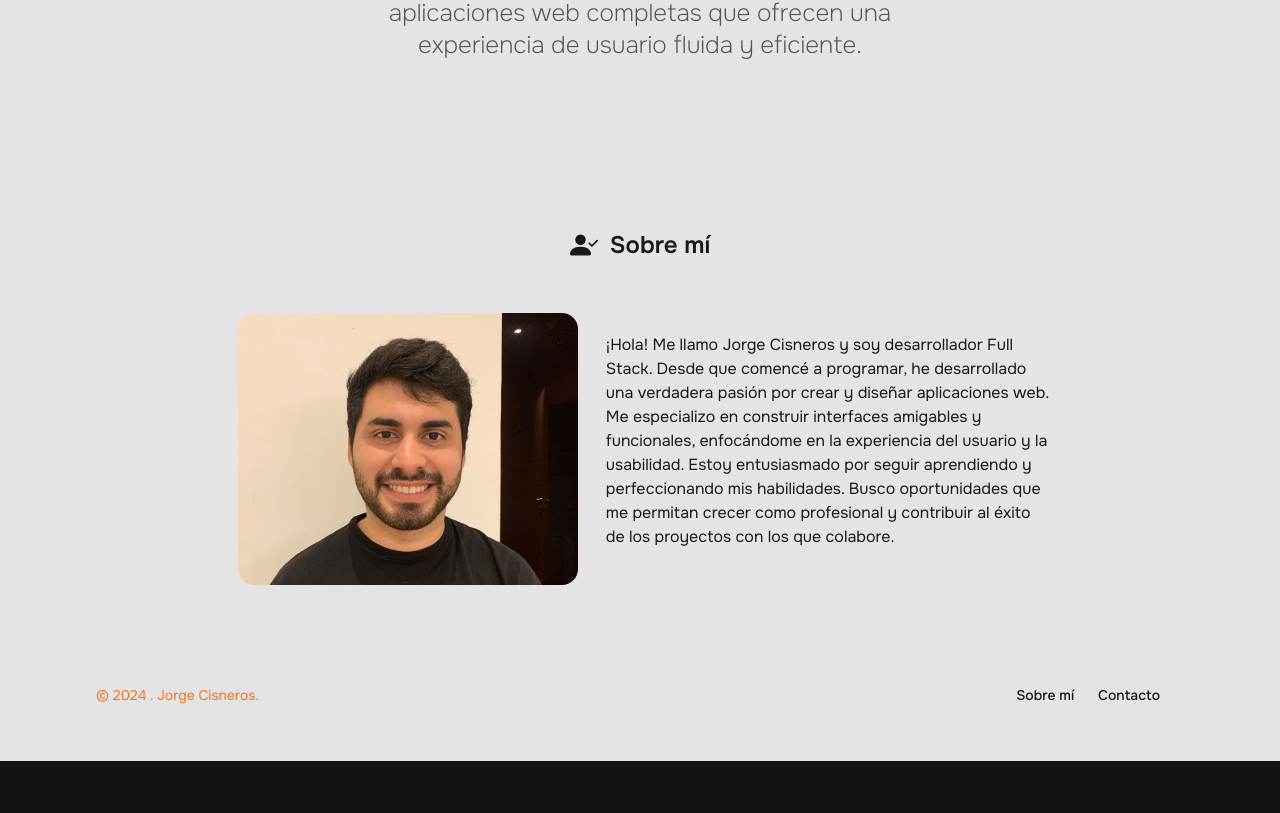
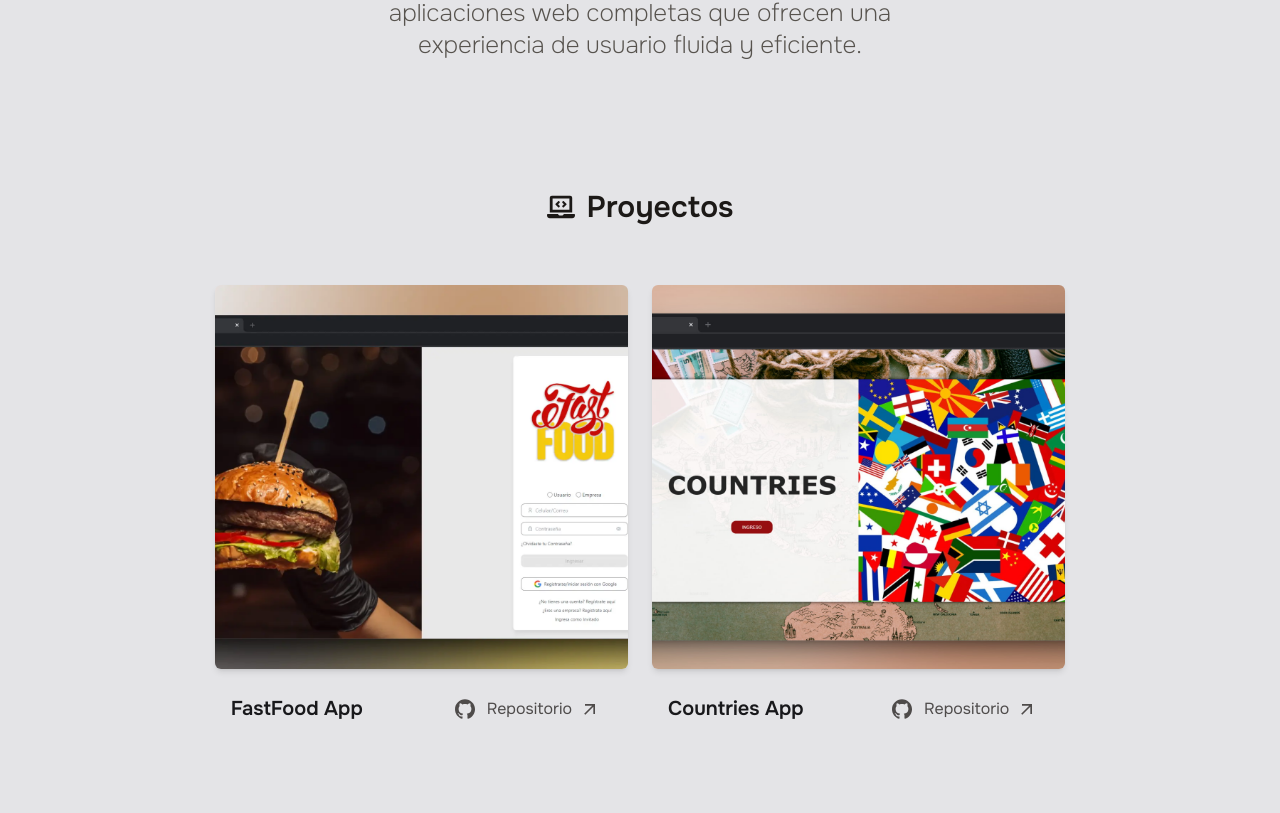
Before and after one commit to Jdcisneros/Portfolio, a React (Vite) app: page / in a window 1280 px wide. Shown: the part 527-1340 px from the top of the page. Before the commit the page ends 1288 px from the top, so only its background shows below. Built offline with nearby package versions, Linux system fonts and the light colour scheme; what tailwindcss-animated would draw is missing.

Commit message:
finalizado

```diff
--- a/src/components/projectos.jsx
+++ b/src/components/projectos.jsx
@@ -3,11 +3,14 @@
 
 import fastfood from "./projectosImg/fastfood.webp";
 import countries from "./projectosImg/countries.jpg";
-import Carousel from "./carousel";
+
 import { IoLogoCss3, IoLogoJavascript } from "react-icons/io";
 import { IoLogoReact } from "react-icons/io5";
 import { BiLogoPostgresql, BiLogoRedux, BiLogoTailwindCss } from "react-icons/bi";
 import { SiExpress } from "react-icons/si";
+
+import { ImGithub } from "react-icons/im";
+import { MdOutlineArrowOutward } from "react-icons/md";
 
 function Projectos() {
   const TAGS = {
@@ -78,52 +81,50 @@ function Projectos() {
   ];
 
   return (
-    <div className="lg:w-max ">
-      <Carousel>
-        {PROYECTOS.map(({ title, description, tags, image }) => (
-          <article
-            key={title}
-            className="lg:relative flex lg:flex-row flex-col px-10  items-center min-w-full "
-          >
+    <div className="flex flex-col lg:flex-row lg:flex-wrap  justify-center gap-6 mt-10 p-5 ">
+      {PROYECTOS.map(({ title, description, tags, image, github }, index) => (
+        <article key={index} className="relative group items-center justify-center lg:w-2/6">
           <img
-              className="object-cover w-11/12 lg:w-3/6 h-64 lg:h-96 transition-transform duration-300 hover:scale-110 rounded-md"
+            className="object-cover w-full lg:w-fit h-72 lg:h-96 transition-transform shadow-md  duration-300  rounded-md"
             src={image}
             alt={title}
           />
-            <div className="lg:absolute lg:left-[40rem] left-0 flex justify-center items-center m-2">
-              <div className="bg-orange-500 p-3 rounded-lg shadow-lg text-center">
-                <h3 className="text-2xl font-semibold text-stone-800 mb-2">
-                  {title}
-                </h3>
-                <p className="mb-4 text-white">{description}</p>
+          <div className="absolute top-0 left-0 flex items-center lg:w-fit justify-center lg:h-96 h-72 bg-black bg-opacity-90 opacity-0 group-hover:opacity-100 transition-opacity duration-300  text-orange-200 text-center rounded-md">
+            <div className="">
+              <h3 className="text-lg lg:text-2xl text-orange-500 font-semibold mt-2">{title}</h3>
+              <p className="mb-4 p-5">{description}</p>
               <ul className="flex gap-x-2 flex-row mb-2 flex-wrap justify-center">
                 {tags.map((tag, index) => (
-                    <li key={index}>
-                      {typeof tag === "object" ? (
-                        <span
-                          className={`flex gap-x-2 rounded-full text-xs bg-stone-800 text-orange-200 py-1 px-2 mb-2`}
-                        >
-                          <div>
-
-                          {tag.name}
-                          </div>
-                          <div className="text-sm items-center flex justify-center">
-
-                          {tag.icon}
-                          </div>
-                        </span>
-
-                      ) : (
-                        <span>{tag}</span>
-                      )}
+                  <li key={index} className="flex items-center gap-x-2 rounded-full text-xs bg-stone-800 text-orange-200 py-1 px-2 mb-2">
+                    <span className="flex items-center">{tag.icon}</span>
+                    <span>{tag.name}</span>
                   </li>
                 ))}
               </ul>
             </div>
           </div>
+          <div className=" flex justify-between p-4 w-full items-center dark:text-orange-200 text-zinc-900">
+            <div>
+            <h2 className="text-xl font-semibold">{title}</h2>
+            </div>
+            <div className="">
+            <a
+          className="flex justify-center items-center dark:text-orange-200 text-stone-800  opacity-80 dark:hover:text-orange-500  hover:text-orange-500 hover:scale-110 transition duration-500 px-3  lg:my-3"
+          href={github}
+          title="GitHub"
+          target="_blank"
+        >
+          <ImGithub className="size-5 lg:size-5 mr-3" />
+          <p>Repositorio</p>
+          <MdOutlineArrowOutward className="ml-2 size-5 lg:size-5" />
+        </a>
+            </div>
+
+          </div>
         </article>
+
+
       ))}
-      </Carousel>
     </div>
   );
 }
--- a/src/views/Home.jsx
+++ b/src/views/Home.jsx
@@ -12,6 +12,7 @@ import Footer from "./footer.jsx";
 
 import { BsFillPersonCheckFill } from "react-icons/bs";
 import Social from "../components/Social.jsx";
+import { FaLaptopCode } from "react-icons/fa";
 
 function Home() {
   return (
@@ -40,18 +41,18 @@ function Home() {
 
         <Social />
       </section>
-      {/* <section className=" w-full z-30" id="proyectos">
-        <h2 className="font-semibold text-stone-900 dark:text-orange-200  text-3xl flex lg:mt-32 items-center justify-center">
-        <FaLaptopCode className="size-4 lg:size-7" />
+      <section className=" w-full z-30" id="proyectos">
+        <h2 className="font-semibold text-stone-900 dark:text-orange-200  text-3xl flex lg:mt-10 items-center justify-center">
+        <FaLaptopCode className="size-4 lg:size-7 mr-3" />
           Proyectos
         </h2>
         <Projectos />
-      </section> */}
+      </section>
       <section
         className="w-full lg:w-[860px] mx-auto lg:mt-20 mt-5 z-30 "
         id="sobre-mi"
       >
-        <h2 className="font-semibold text-stone-900 dark:text-orange-200 text-2xl mb-6 flex gap-x-3  items-center justify-center">
+        <h2 className="font-semibold text-stone-900 dark:text-orange-200 text-3xl mb-6 flex gap-x-3  items-center justify-center">
           <BsFillPersonCheckFill className="size-6 lg:size-7" />
           Sobre mí
         </h2>
--- a/src/views/about.jsx
+++ b/src/views/about.jsx
@@ -2,9 +2,9 @@ import image from "../assets/ProfileImage.jpeg";
 
 function About() {
   return (
-    <div className="flex md:flex-row lg:flex-row flex-col mb-10 p-5 items-center">
-      <img src={image} alt="ProfileImage" className="rounded-3xl object-cover p-2 w-full h-64 lg:h-72 lg:hover:scale- transition duration-300" />
-      <p className=" ml-5 mb-4 text-pretty text-stone-900 dark:text-orange-200">
+    <div className="flex  flex-col mb-10 p-5 items-center">
+      <img src={image} alt="ProfileImage" className="rounded-full object-cover p-2 lg:w-72 w-64 h-64 lg:h-72 transition duration-300" />
+      <p className=" m-5 text-pretty text-center text-stone-900 dark:text-orange-200 w-[440px] lg:w-[840px] text-xl font-light">
         ¡Hola! Me llamo Jorge Cisneros y soy desarrollador Full Stack. Desde que
         comencé a programar, he desarrollado una verdadera pasión por crear y
         diseñar aplicaciones web. Me especializo en construir interfaces
```
Lines whose indentation alone changed are shown as unchanged.
